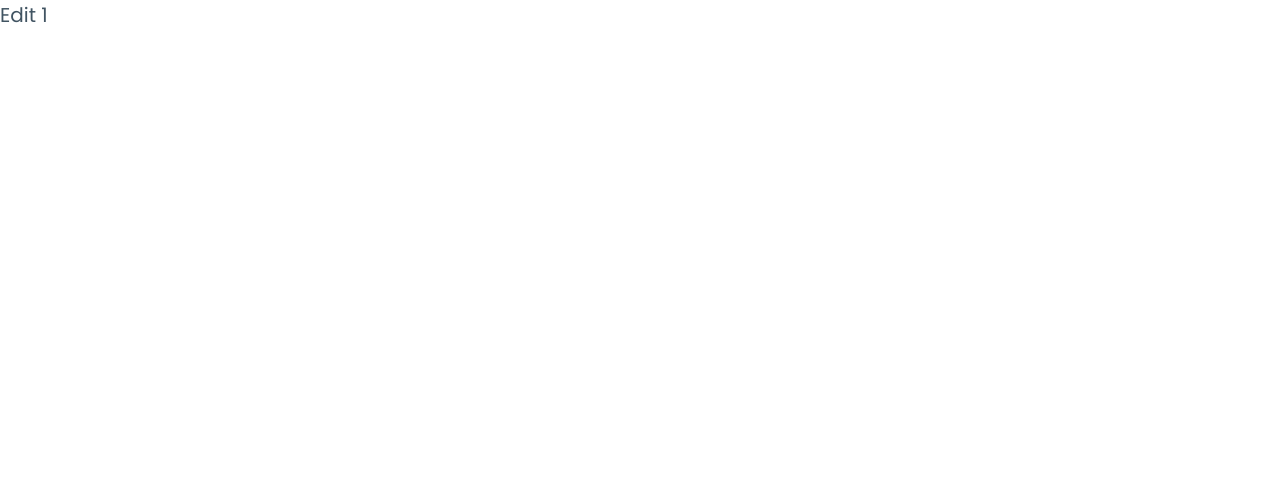
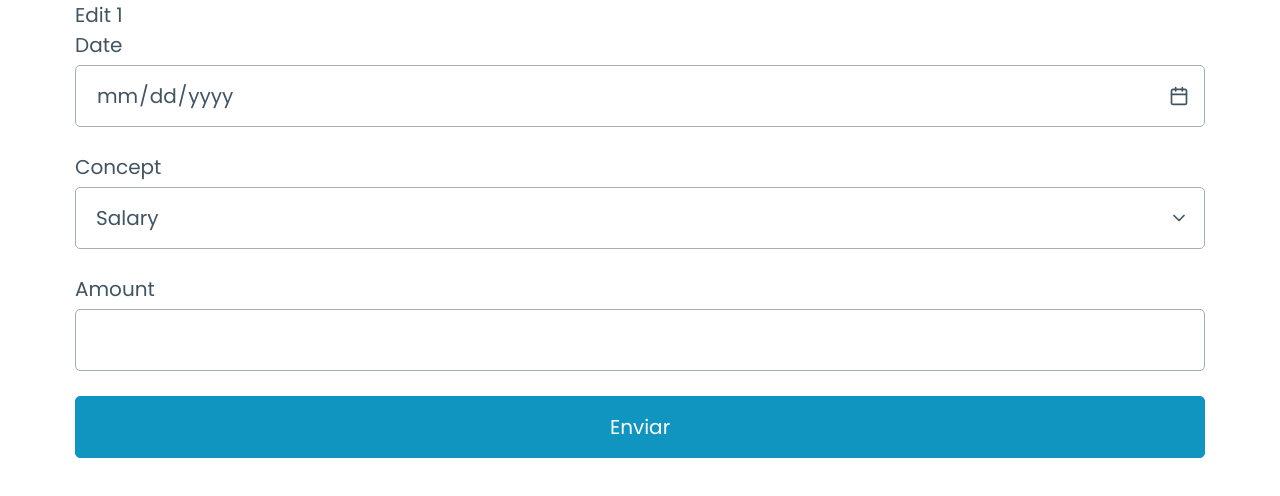
Before and after one commit to Zaniuk/AlkemyChallenge, a React (Vite) app in the folder client/: page /edit/1 in a window 1280 px wide. Shown: the top 496 px of the page. Built offline with nearby package versions, Linux system fonts and the light colour scheme.

Commit message:
Changes to Edit route (working state)

```diff
--- a/client/src/routes/Edit.jsx
+++ b/client/src/routes/Edit.jsx
@@ -1,8 +1,15 @@
 import React from 'react'
 import { useParams  } from "react-router-dom";
+import EditOperationForm from '../components/EditOperation/EditOperationForm';
+
 export default function Edit() {
     const params = useParams()
+    const [id, type] = params.id.split('&')
+
   return (
-    <div>Edit {params.id}</div>
+    <section className='container'>
+      <div>Edit {id}</div>
+      <EditOperationForm id={id} type={type} />
+    </section>
   )
 }
```
